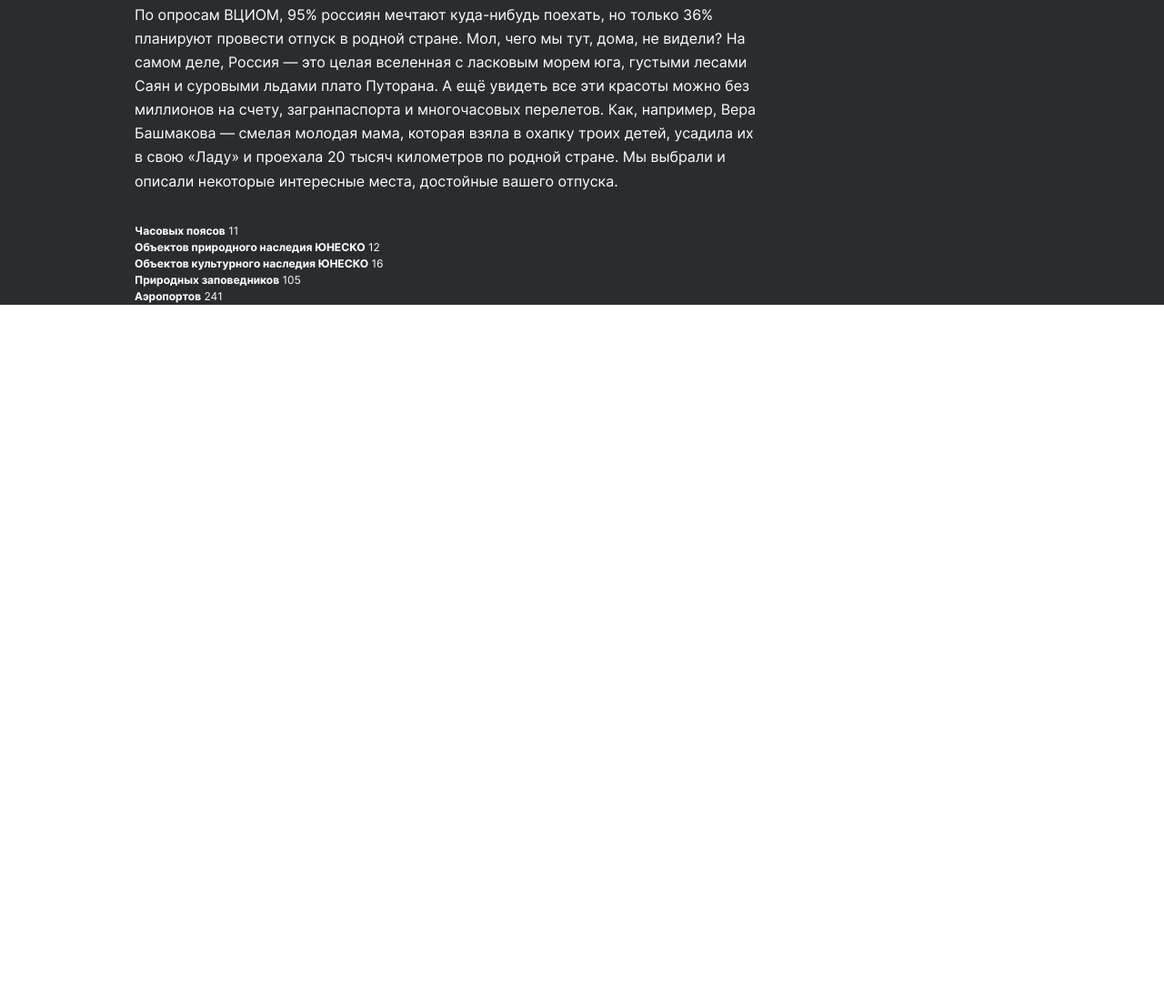
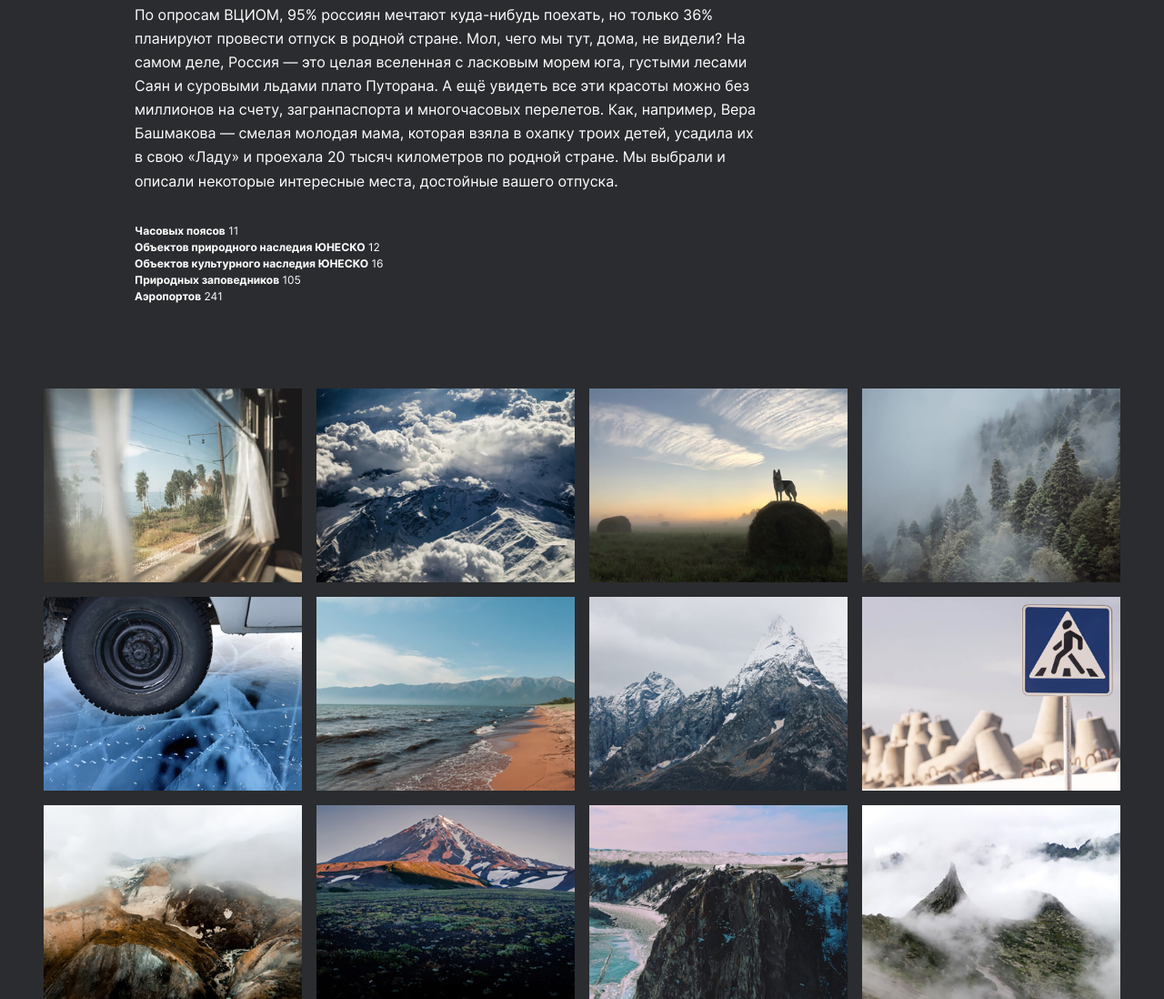
Before and after one commit to bakushkin/russian-travel, a plain HTML site: page index.html in a window 1280 px wide. Shown: the part 1241-2339 px from the top of the page at 91% size. Before the commit the page ends 1576 px from the top, so only its background shows below. Drawn offline with Linux system fonts and the light colour scheme.

Commit message:
morning photo-grid added

```diff
--- /dev/null
+++ b/blocks/photo-grid/__item/photo-grid__item.css
@@ -0,0 +1,4 @@
+.photo-grid__item {
+    width: 284px;
+    height: 213px;
+}
--- /dev/null
+++ b/blocks/photo-grid/photo-grid.css
@@ -0,0 +1,8 @@
+.photo-grid {
+    margin: 92px auto 0;
+    width: 1184px;
+    display: grid;
+    gap: 16px;
+    grid-template-columns: repeat(4, 1fr);
+    grid-template-rows: auto;
+}
--- a/index.html
+++ b/index.html
@@ -34,7 +34,18 @@
             </ul>
         </div>
         <div class="photo-grid">
-
+            <img src="./images/photo-grid-train.jpg" alt="Вид из окна поезда" class="photo-grid__item">
+            <img src="./images/photo-grid-atharva-tulsi.jpg" alt="Горы" class="photo-grid__item">
+            <img src="./images/photo-grid-tuman.jpg" alt="Туман" class="photo-grid__item">
+            <img src="./images/photo-grid-sochi.jpg" alt="Сочи" class="photo-grid__item">
+            <img src="./images/photo-grid-arisa.jpg" alt="Машина на льду" class="photo-grid__item">
+            <img src="./images/photo-grid-baikal.jpg" alt="Озеро Байкал" class="photo-grid__item">
+            <img src="./images/photo-grid-elbrus.jpg" alt="Гора Эльбрус" class="photo-grid__item">
+            <img src="./images/photo-grid-kondratiev.jpg" alt="Знак пешеходный переход" class="photo-grid__item">
+            <img src="./images/photo-grid-kamchatka-1.jpg" alt="Камчатка-1" class="photo-grid__item">
+            <img src="./images/photo-grid-kamchatka-2.jpg" alt="Камчатка-2" class="photo-grid__item">
+            <img src="./images/photo-grid-baikal-2.jpg" alt="Озеро Байкал" class="photo-grid__item">
+            <img src="./images/photo-grid-ergaki.jpg" alt="Ергаки" class="photo-grid__item">
         </div>
         <div class="places">
 
--- a/pages/index.css
+++ b/pages/index.css
@@ -13,3 +13,5 @@
 @import url(../blocks/intro/__text/intro__text.css);
 @import url(../blocks/intro/__list/intro__list.css);
 @import url(../blocks/intro/__list/_style/intro__list_style_bold.css);
+@import url(../blocks/photo-grid/photo-grid.css);
+@import url(../blocks/photo-grid/__item/photo-grid__item.css);
```
